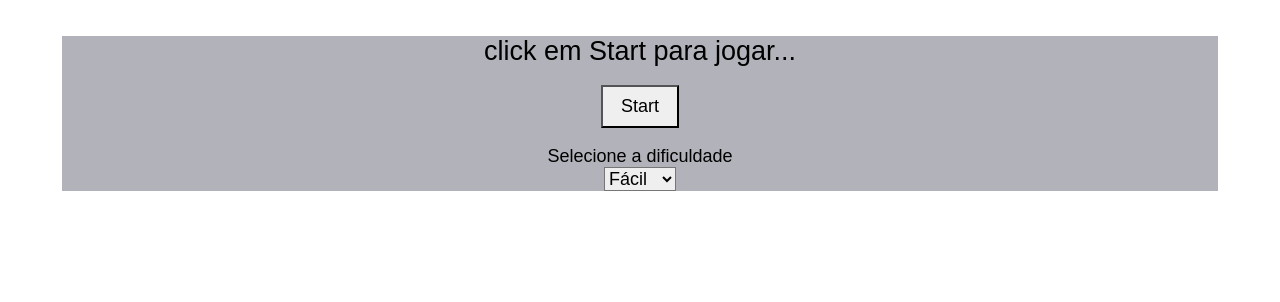
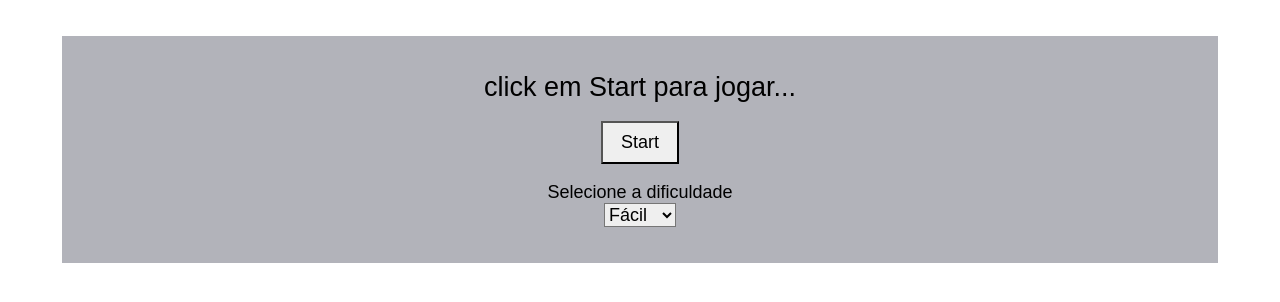
Before and after one commit to Bapolo/advinhaONumero, a plain HTML site: page index.html in a window 1280 px wide. Drawn offline with Linux system fonts and the light colour scheme.

Commit message:
Add files via upload

```diff
--- a/src/css/index.css
+++ b/src/css/index.css
@@ -17,7 +17,7 @@ main, .boataoIniciar
 {
     width: 90%;
     margin: 2rem auto;
-    padding: 0 1rem;
+    padding: 2rem 1rem;
     display: flex;
     flex: 6;
     flex-flow: column nowrap;
```
